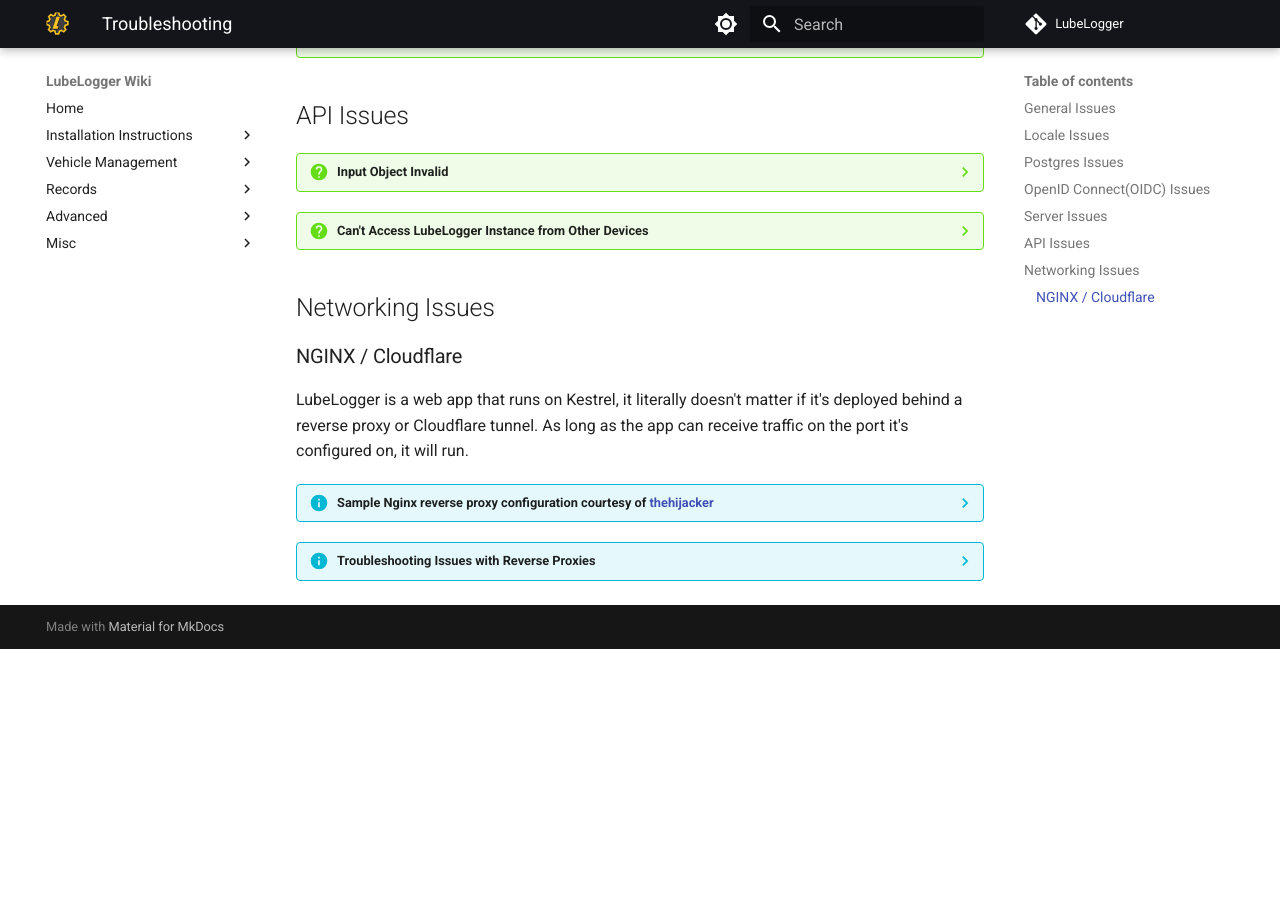
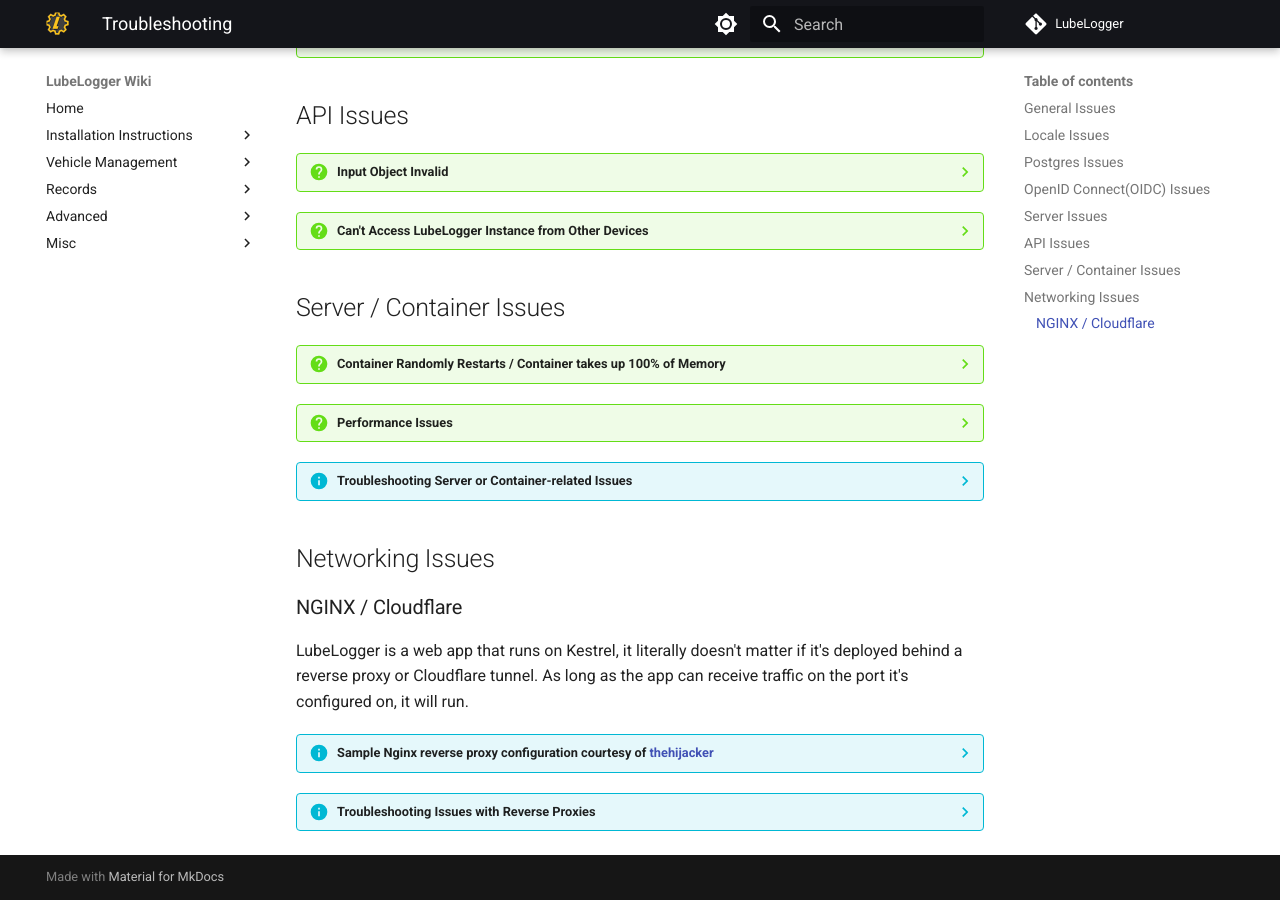
Before and after one commit to hargata/lubelog_docs, an MkDocs documentation site: the page built from docs/Installation/Troubleshooting.md, in a window 1280 px wide and 900 px high, scrolled down 1516 px. Built offline with MkDocs 1.6.1 and Material for MkDocs 9.7.7, drawn with Linux system fonts in a browser that asks for light colours; comment, search, counter and statistics services are not loaded; before the commit the page ends 2165 px from its top, so only the background shows below that; some of the changed lines change nothing that is shown.

Commit message:
add server troubleshooting guide

````diff
--- a/docs/Installation/Troubleshooting.md
+++ b/docs/Installation/Troubleshooting.md
@@ -106,6 +106,25 @@
     This problem is specific to the Windows Standalone Executable, the problem stems from the fact that Kestrel is configured by default to listen on and only on `localhost`. In order to get around this, you will need to retrieve the IPv4 address of your local machine, and add configure the HTTP Endpoint via the Server Settings Configurator. Additionally, see [Setting up HTTPS](/Advanced/HTTPS) for HTTPS/SSL Cert Configuration
 
 
+## Server / Container Issues
+
+??? question "Container Randomly Restarts / Container takes up 100% of Memory"
+
+    This is most likely caused by your container orchestration tool over-allocating resources to the LubeLogger container, set a memory limit for the container and adjust it as needed.
+
+??? question "Performance Issues"
+
+    You might just be running underpowered hardware or under-allocated resources to the LubeLogger container.
+    For reference, the demo instance which sees about 5k+ traffic everyday from humans and bots alike, has the following setup:
+    ```
+    VM.Standard.E2.1.Micro
+    Memory Limit: 150MB
+    ```
+
+??? info "Troubleshooting Server or Container-related Issues"
+
+    No support will be rendered by the maintainers, as we cannot and will not attempt to replicate your set up. Your issue will be closed as cannot reprod.
+
 ## Networking Issues
 
 ### NGINX / Cloudflare
````
